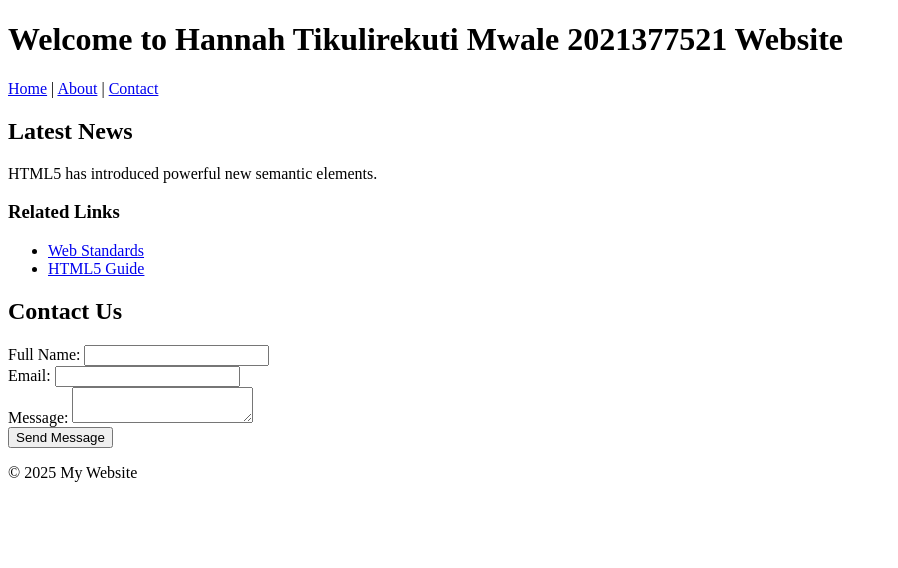
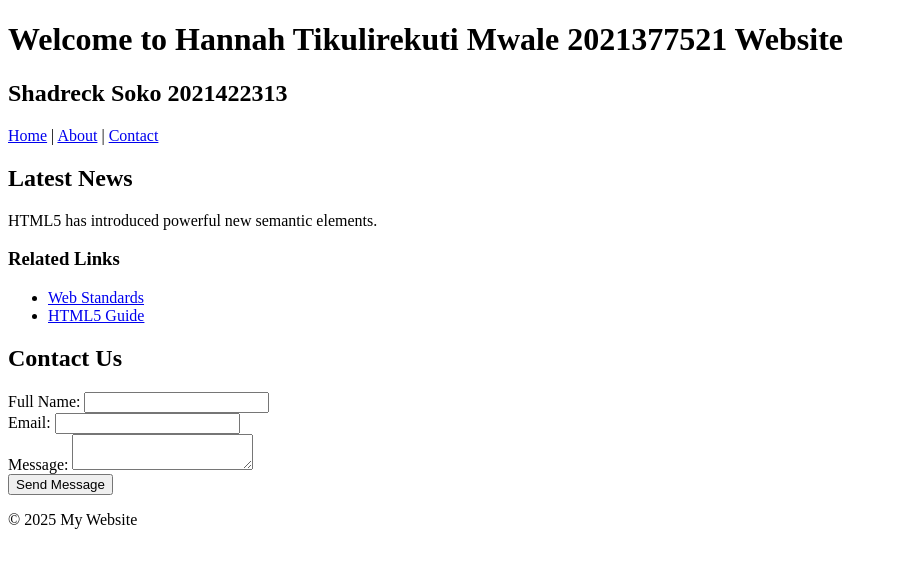
Before and after one commit to Tikulirekuti-Mwale/web-dev-lab, a plain HTML site: page index.html in a window 1280 px wide. Shown: the whole page, without its empty margins (0-898 px from the left). Drawn offline with Linux system fonts and the light colour scheme.

Commit message:
index.html

```diff
--- a/index.html
+++ b/index.html
@@ -1,3 +1,4 @@
+
 <!DOCTYPE html>
 <html lang="en">
 <head>
@@ -5,9 +6,13 @@
 <meta name="viewport" content="width=device-width, initial-scale=1.0">
 <title>Week 2 Lab - Structured Web Page</title>
 </head>
+
+
 <body>
+
 <header>
 <h1>Welcome to Hannah Tikulirekuti Mwale 2021377521 Website</h1>
+<h2> Shadreck Soko 2021422313 </h2>
 <nav>
 <a href="#">Home</a> |
 <a href="#">About</a> |
```
